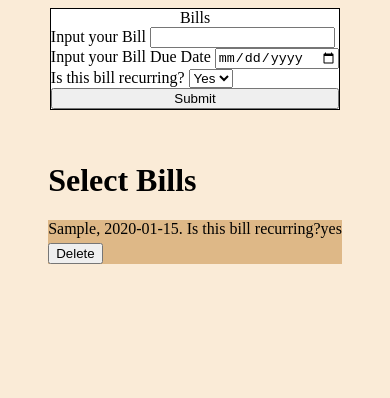
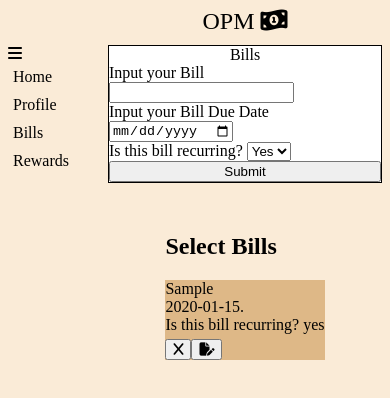
Before and after one commit to Dogallow/Bill-Reminder, a plain HTML site: page index.html in a window 390 px wide. Both pictures are taken after typing "Sample", "2020-01-15" into the empty fields and a click on the button "Submit". Drawn offline with Linux system fonts and the light colour scheme.

Commit message:
Couple of Additions

```diff
--- a/app.js
+++ b/app.js
@@ -4,10 +4,16 @@ let billDate = document.getElementById('bill-date')
 let listedBills = document.getElementById('bill-list')
 let recurring = document.getElementById('recurring-bill')
 
+let navMenu=document.getElementById('nav-menu__open')
+let hamburgerIcon = document.getElementById('hamburger-icon')
+
+
+
 
 let billList= []
-window.addEventListener('click',()=>{
-    // console.log(billList)
+hamburgerIcon.addEventListener('click',()=>{
+    navMenu.classList.toggle('nav-menu__closed');
+    console.log('click')
 })
 
 submitButton.addEventListener('click',(e)=>{
@@ -28,10 +34,13 @@ submitButton.addEventListener('click',(e)=>{
 
                 let li = document.createElement('li');
                 let button = document.createElement('button');
-                button.innerText="Delete";
+                let editButton = document.createElement('button');
+                button.innerHTML="<i class='fa-solid fa-x'></i>";
+                editButton.innerHTML='<i class="fa-solid fa-file-pen"></i>';
 
-                li.innerHTML="<li>"+bill.billName+", "+ bill.billDate +". " + "Is this bill recurring?" + bill.recurring +"</li>";
+                li.innerHTML="<li>"+bill.billName+"<br> "+ bill.billDate +".<br> " + "Is this bill recurring?  " + bill.recurring +"</li>";
                 li.appendChild(button)
+                li.appendChild(editButton)
                 listedBills.appendChild(li);
 
 
@@ -44,6 +53,19 @@ submitButton.addEventListener('click',(e)=>{
                  billList.splice(i,i+1)
                 console.log(billList.splice(i,1))
                 })
+
+
+            editButton.addEventListener('click', ()=>{
+                //Need work modifying the array, so that the delete functionality works
+                console.log(billList, i)
+
+
+                 billList.splice(i,i+1)
+                console.log(billList.splice(i,1))
+                })
+
+
+
             }
 
 
@@ -60,6 +82,6 @@ submitButton.addEventListener('click',(e)=>{
 
 
 })
- function removeListItem(list, index){
-    console.log("this func")
- }
+//  function removeListItem(list, index){
+//     console.log("this func")
+//  }
--- a/index.html
+++ b/index.html
@@ -4,20 +4,48 @@
     <meta charset="UTF-8">
     <meta http-equiv="X-UA-Compatible" content="IE=edge">
     <meta name="viewport" content="width=device-width, initial-scale=1.0">
-
+    <script src="https://kit.fontawesome.com/f871fe306e.js" crossorigin="anonymous"></script>
     <title>Bill Reminder</title>
     <link rel="stylesheet" type="text/css" href="styles.css">
 </head>
 <body>
-    <form action="./index.html" method="post" >
+
+    <header>
+        OPM
+        <i class="fa-solid fa-money-bill-1-wave"></i>
+    </header>
+    <div id="nav-menu__open">
+
+        <nav>
+            <i class="fa-solid fa-bars" id="hamburger-icon"></i>
+            <ul >
+                <li>
+                    <a href="./home.html">Home</a>
+                </li>
+                <li>
+                    <a href="/">Profile</a>
+                </li>
+                <li>
+                    <a href="/">Bills</a>
+                </li>
+                <li>
+                    <a href="/">Rewards</a>
+                </li>
+
+            </ul>
+        </nav>
+    </div>
+    <div class="form-container">
+
+        <form action="./index.html" method="post" aria-required="required">
             <legend id="title">Bills</legend>
-        <div>
-            <label>Input your Bill</label>
-            <input id="bill-name" type="text">
+            <div class="group">
+                <label >Input your Bill</label>
+                <input id="bill-name" type="text" required="required">
             </div>
             <div>
                 <label>Input your Bill Due Date</label>
-            <input id="bill-date" type="date" >
+                <input id="bill-date" type="date" aria-required="required">
             </div>
 
             <div>
@@ -33,10 +61,13 @@
             </div>
 
         </form>
+
         <div>
-        <h1>Select Bills</h1>
+            <h2>Select Bills</h2>
             <ul id="bill-list"></ul>
             <script src="./app.js"></script>
         </div>
+
+    </div>
 </body>
 </html>
--- a/styles.css
+++ b/styles.css
@@ -1,9 +1,53 @@
 body{
+    display: grid;
+    grid-template-columns: 100px 1fr;
+    background-color: antiquewhite;
+}
+
+body header{
+  grid-column-start: 2;
+  margin: 0 auto;
+  font-size: 24px;
+  padding-bottom: 10px;
+
+}
+
+.form-container{
     display: flex;
     flex-direction: column;
-    justify-content: center;
+    justify-content: flex-start;
     align-items: center;
     background-color: antiquewhite;
+    height: 800px
+}
+/* Nav menu */
+nav{
+    justify-content: flex-start;
+}
+
+#nav-menu__open{
+    background-color: antiquewhite;
+
+}
+#nav-menu__open li{
+    padding: 5px;
+}
+
+#nav-menu__open a{
+    transition: margin-left 1s linear;
+    text-decoration: none;
+    color: black;
+
+
+}
+
+.nav-menu__closed a{
+    margin-left: -200px;
+
+}
+
+#hamburger-icon{
+    cursor: pointer;
 }
 
 form{
@@ -32,8 +76,19 @@ ul{
     padding: 0;
 }
 
-li{
+.form-container li{
     list-style-type: none;
     margin: 5px auto;
     background-color: burlywood;
+
 }
+
+
+/* ------------------------------------------- */
+/* This is my section for the home.html */
+
+.image1-container img{
+    height: 50px;
+    width: 100px;
+
+}
```
Also changed, not shown: home.css (added, +10 -0 lines), home.html (added, +35 -0 lines), image/bills-screen.png (added), profile.html (added). Lines whose indentation alone changed are shown as unchanged.
